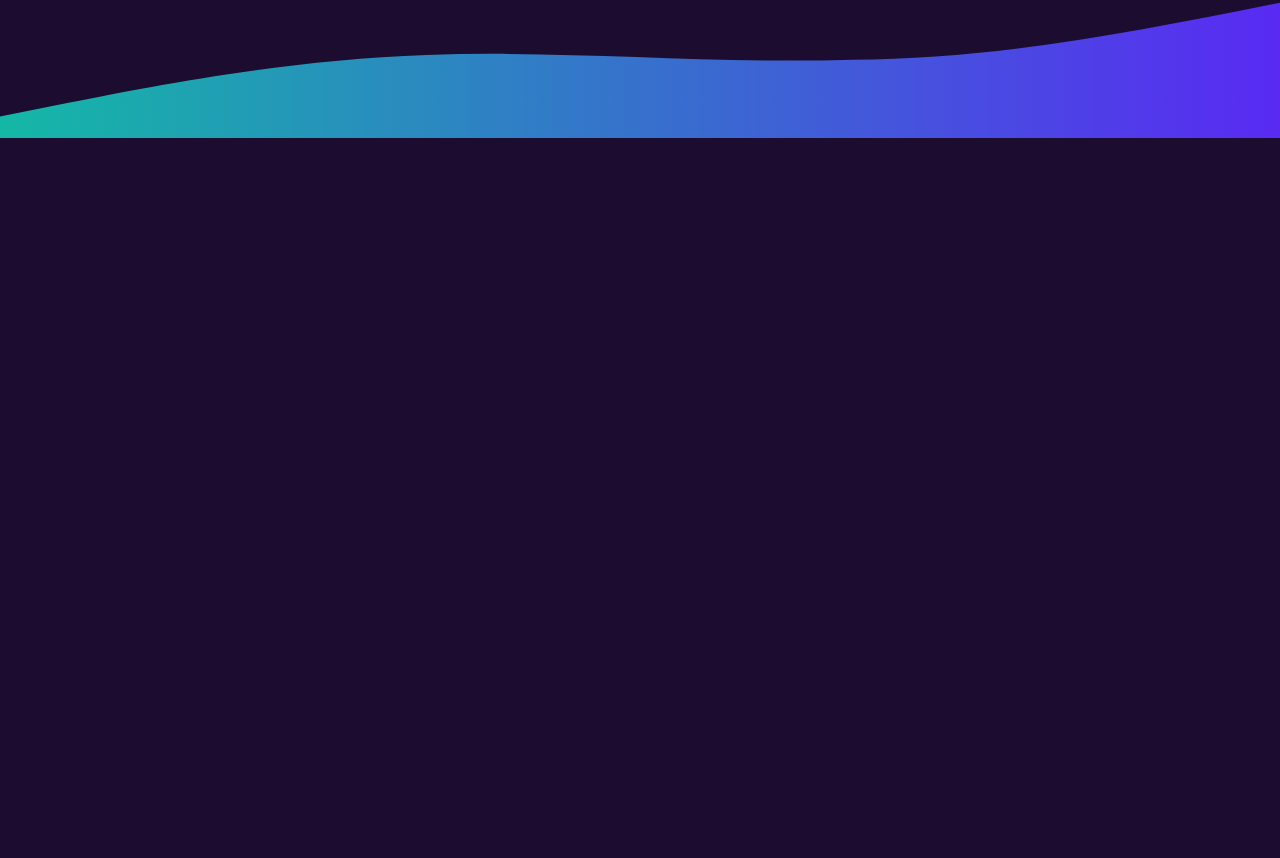
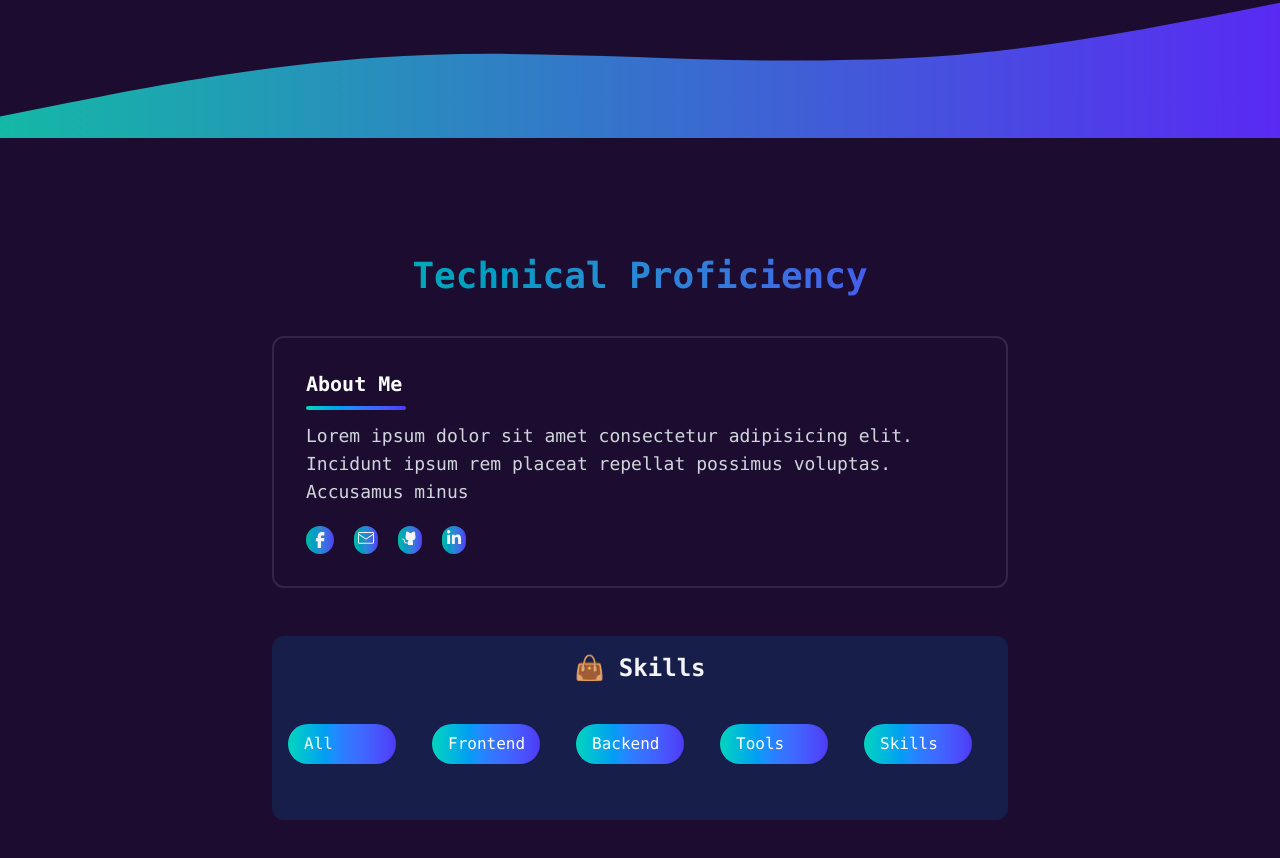
Before and after one commit to tsiaroFitia/PortFolio, a React (Vite) app: page / in a window 1280 px wide. Shown: the part 662-1520 px from the top of the page. Before the commit the page ends 800 px from the top, so only its background shows below. Built offline with nearby package versions, Linux system fonts and the light colour scheme.

Commit message:
création de about me + title skills

```diff
--- a/src/App.jsx
+++ b/src/App.jsx
@@ -4,6 +4,7 @@ import MobileMenu from "./ui/MobileMenu";
 import LoadingScreenAnimation from "./ui/LoadingScreenAnimation";
 import Home from "./sections/Home";
 import AnimationWaves from "./ui/AnimationWaves";
+import About from "./sections/About";
 
 export default function App() {
   const [isLoading, setIsLoading] = useState(false);
@@ -18,6 +19,8 @@ export default function App() {
 
       <Home />
       <AnimationWaves />
+
+      <About />
     </>
   );
 }
--- a/src/sections/About.jsx
+++ b/src/sections/About.jsx
@@ -0,0 +1,69 @@
+import React from "react";
+import { CgFacebook } from "react-icons/cg";
+import { GoMail } from "react-icons/go";
+import { PiGithubLogoFill } from "react-icons/pi";
+import { FaLinkedinIn } from "react-icons/fa";
+
+const SKILLS_TAB = [
+  { id: 1, label: "All", value: "all" },
+  { id: 2, label: "Frontend", value: "frontend" },
+  { id: 3, label: "Backend", value: "backend" },
+  { id: 4, label: "Tools", value: "tools" },
+  { id: 5, label: "Skills", value: "skills" },
+];
+
+export default function About() {
+  return (
+    <section
+      id="about"
+      className="min-h-screen gap-4 font-mono flex items-center justify-center"
+    >
+      <div className="max-w-3xl mx-auto px-4">
+        <h2 className="text-4xl text-center font-semibold mb-10 bg-gradient-to-r from-teal-500 to-indigo-600 bg-clip-text text-transparent">
+          Technical Proficiency
+        </h2>
+
+        <div className="p-8 mt-4 mb-12 rounded-xl border-white/10 border-2 hover:-translate-y-1 transition-all">
+          <h1 className="text-xl font-bold relative text-white cursor-pointer mb-6">
+            About Me
+            <span className="absolute left-0 -bottom-3 w-25 h-1 bg-gradient-to-r from-teal-400 via-blue-500 to-indigo-600 rounded-full"></span>
+          </h1>
+          <p className="text-gray-300 mb-5 text-lg">
+            Lorem ipsum dolor sit amet consectetur adipisicing elit. Incidunt
+            ipsum rem placeat repellat possimus voluptas. Accusamus minus
+          </p>
+          <div className="flex flex-row">
+            <div className="items-center justify-center cursor-pointer gap-3 mr-5 hover:rotate-[-9.75deg]  hover:shadow[0_0_15px_rgba(59,130,246,0.4)] bg-gradient-to-r from-teal-500 to-indigo-600 rounded-full p-1">
+              <CgFacebook className="w-5 h-5" />
+            </div>
+            <div className="items-center justify-center cursor-pointer gap-3 mr-5 hover:rotate-[-9.75deg] hover:shadow[0_0_15px_rgba(59,130,246,0.4)] bg-gradient-to-r from-teal-500 to-indigo-600 rounded-full p-1">
+              <GoMail />
+            </div>
+            <div className="items-center justify-center cursor-pointer gap-3 mr-5 hover:rotate-[-9.75deg]  hover:shadow[0_0_15px_rgba(59,130,246,0.4)] bg-gradient-to-r from-teal-500 to-indigo-600 rounded-full p-1">
+              <PiGithubLogoFill />
+            </div>
+            <div className="items-center justify-center cursor-pointer gap-3 mr-5 hover:rotate-[-9.75deg]  hover:shadow[0_0_15px_rgba(59,130,246,0.4)] bg-gradient-to-r from-teal-500 to-indigo-600 rounded-full p-1">
+              <FaLinkedinIn />
+            </div>
+          </div>
+        </div>
+
+        <div className="rounded-xl p-4  bg-blue-950/70">
+          <h3 className="text-2xl text-center font-bold">👜 Skills</h3>
+          <div className="flex items-center justify-center my-10">
+            <div className="grid grid-cols-3 gap-4 md:grid-cols-5 ">
+              {SKILLS_TAB.map((tab) => (
+                <span
+                  key={tab.id}
+                  className="mr-2 md:mr-5 items-center justify-center text-white cursor-pointer bg-gradient-to-r from-teal-400 via-blue-500 to-indigo-600 rounded-full px-4 py-2"
+                >
+                  {tab.label}
+                </span>
+              ))}
+            </div>
+          </div>
+        </div>
+      </div>
+    </section>
+  );
+}
--- /dev/null
+++ b/src/utils/data.js
@@ -0,0 +1,57 @@
+export const SKILLS = [
+  { id: "01", icon: FaHtml5, skill: "HTML", progress: 90, type: "frontend" },
+  { id: "02", icon: FaCss3Alt, skill: "CSS", progress: 85, type: "frontend" },
+  {
+    id: "03",
+    icon: FaReact,
+    skill: "React JS",
+    progress: 75,
+    type: "frontend",
+  },
+  {
+    id: "04",
+    icon: TbBrandReactNative,
+    skill: "React Native",
+    progress: 60,
+    type: "frontend",
+  },
+  {
+    id: "05",
+    icon: TbBrandTailwind,
+    skill: "Tailwind CSS",
+    progress: 80,
+    type: "frontend",
+  },
+  { id: "06", icon: SiPython, skill: "Python", progress: 70, type: "backend" },
+  { id: "07", icon: SiCsharp, skill: "C#", progress: 65, type: "backend" },
+  { id: "08", icon: SiMerise, skill: "Merise", progress: 50, type: "skills" },
+  { id: "09", icon: SiUml, skill: "UML", progress: 55, type: "skills" },
+  {
+    id: "10",
+    icon: SiVisualstudiocode,
+    skill: "VS Code",
+    progress: 85,
+    type: "tools",
+  },
+  {
+    id: "11",
+    icon: SiVisualstudio,
+    skill: "Visual Studio",
+    progress: 80,
+    type: "tools",
+  },
+  {
+    id: "12",
+    icon: SiMicrosoftsqlserver,
+    skill: "SQL Server",
+    progress: 75,
+    type: "tools",
+  },
+  {
+    id: "13",
+    icon: SiFigma,
+    skill: "Figma",
+    progress: 55,
+    type: "tools",
+  },
+];
```
